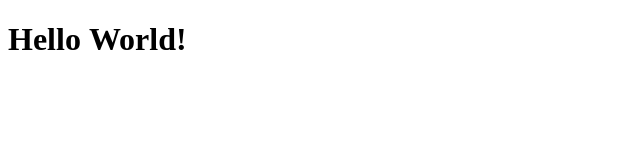
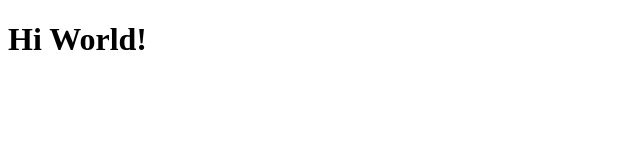
Before and after one commit to GatalskiAnton/Lab1, a plain HTML site: page index.html in a window 1280 px wide. Shown: the whole page, without its empty margins (0-640 px from the left). Drawn offline with Linux system fonts and the light colour scheme.

Commit message:
commit to feature/hi-world

```diff
--- a/index.html
+++ b/index.html
@@ -5,6 +5,6 @@
     <title>Git task</title>
 </head>
 <body>
-    <h1>Hellо World!</h1>
+    <h1>Hi World!</h1>
 </body>
 </html>
```
